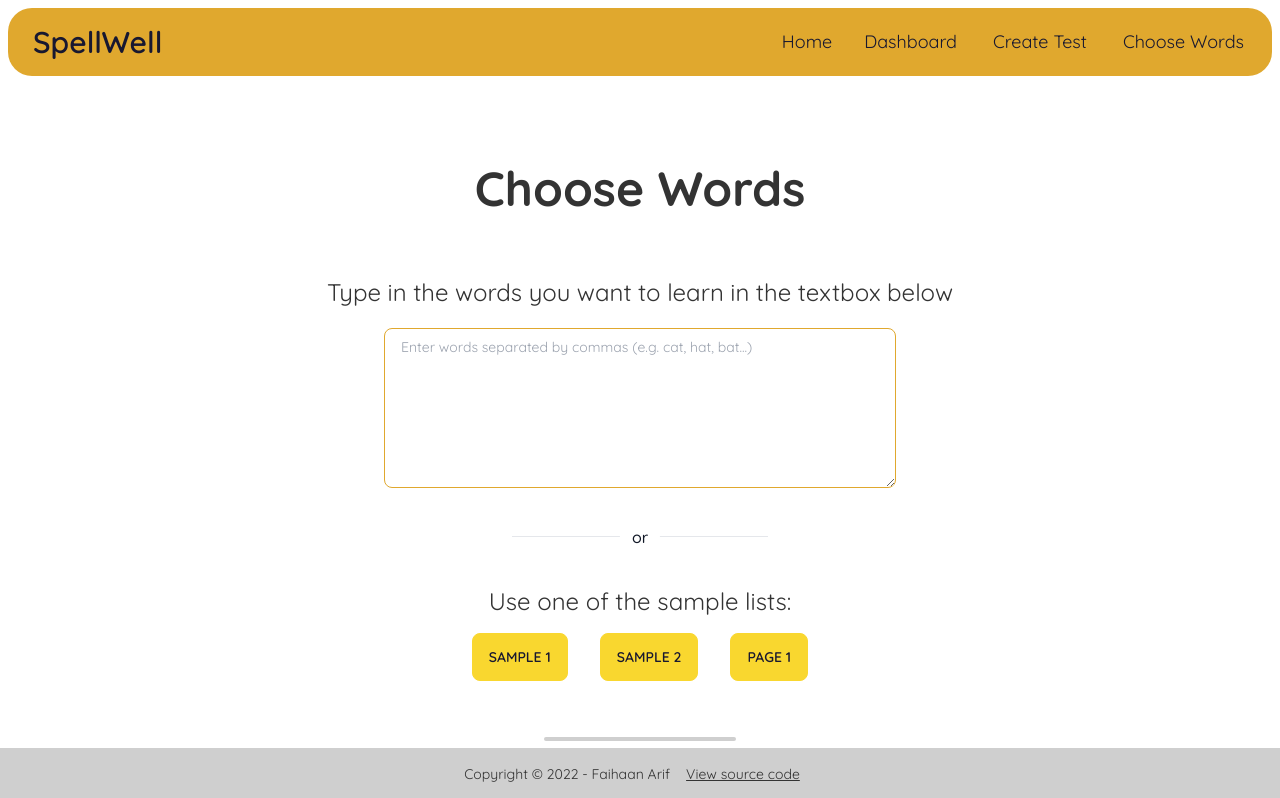
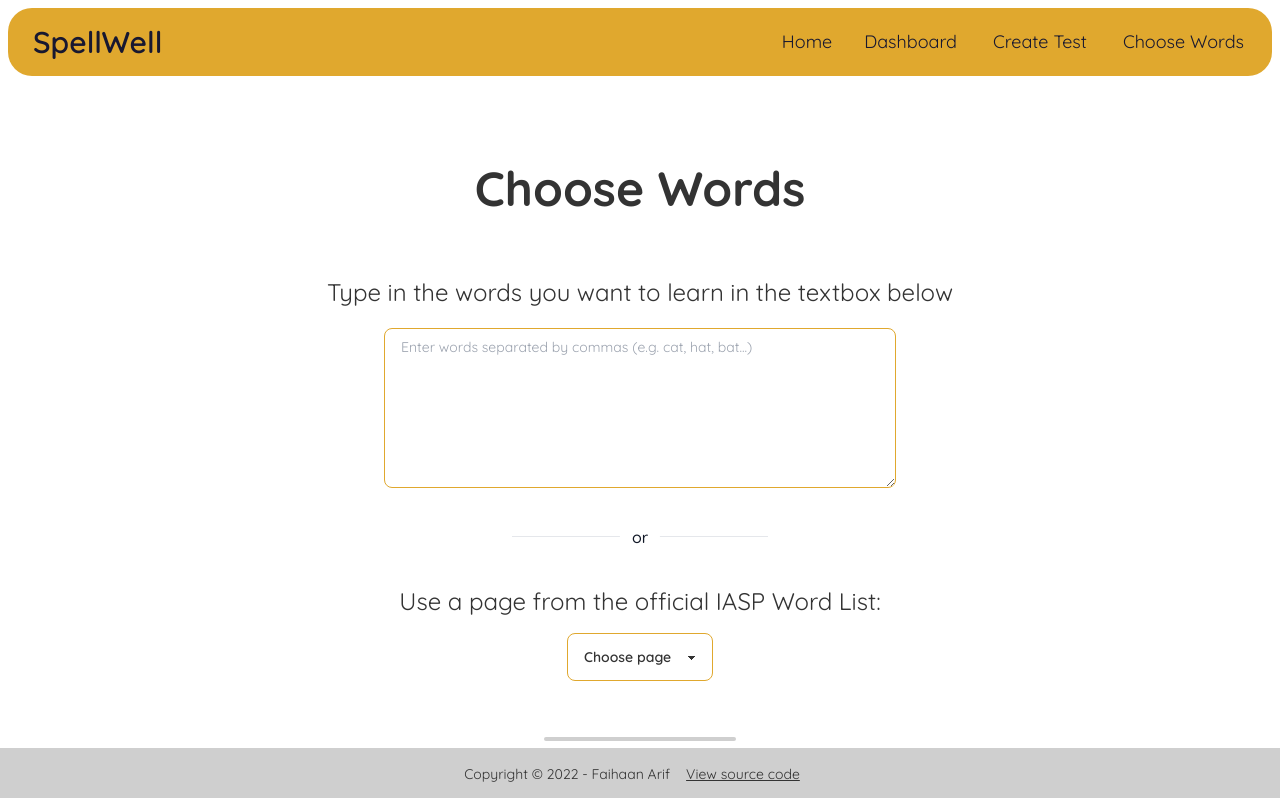
Before and after one commit to farif1234/spell-quiz, a React (Vite) app: page /words in a window 1280 px wide. Shown: the top 798 px of the page. Built offline with nearby package versions, Linux system fonts and the light colour scheme.

Commit message:
added official word list

```diff
--- a/src/components/ChooseWords.jsx
+++ b/src/components/ChooseWords.jsx
@@ -3,6 +3,19 @@ import { AiFillWarning } from "react-icons/ai";
 import { p1, p2, p3, p4, p5, p6, p7, p8, p9, p10 } from "../wordData";
 
 const ChooseWords = ({ words, setWords, inp, setInp }) => {
+    const officalList = [p1, p2, p3, p4, p5, p6, p7, p8, p9, p10];
+    const pageList = {
+        p1: p1,
+        p2: p2,
+        p3: p3,
+        p4: p4,
+        p5: p5,
+        p6: p6,
+        p7: p7,
+        p8: p8,
+        p9: p9,
+        p10: p10,
+    };
     const sample1 =
         "year, silver, toe, praise, acidic, vagabond, boats, identify, rings, wall, bear, triumph, innocent, innocent, rigid, conserve, resell, steal, steal, taboo, aquatic, wash, tangy, automatic, use, tent, surmise, view, overjoyed, nine, riddle, boy, welcome, operate, rings, swallow, boats";
     const sample2 =
@@ -19,7 +32,7 @@ const ChooseWords = ({ words, setWords, inp, setInp }) => {
 
     const setSample = (sample) => {
         setInp(sample);
-        setWords(sample);
+        handleChange(sample);
     };
 
     return (
@@ -48,27 +61,40 @@ const ChooseWords = ({ words, setWords, inp, setInp }) => {
                         </span>
                     </div>
                     <p className=" self-center text-2xl">
-                        Use one of the sample lists:
+                        Use a page from the{" "}
+                        <a href="https://www.iasp.org/wp-content/uploads/2019/05/SpellSrWordList.pdf">
+                            official IASP Word List
+                        </a>
+                        :
                     </p>
                     <div className=" flex flex-row gap-8">
-                        <button
-                            onClick={() => setSample(sample1)}
-                            className=" btn btn-secondary"
+                        <select
+                            onChange={(e) => {
+                                setInp(pageList[e.target.value].join(", "));
+                                setWords(pageList[e.target.value]);
+                            }}
+                            className="select select-primary w-full max-w-xs"
                         >
-                            Sample 1
-                        </button>
-                        <button
-                            onClick={() => setSample(sample2)}
-                            className=" btn btn-secondary"
-                        >
-                            Sample 2
-                        </button>
-                        <button
+                            <option value="none" disabled selected>
+                                Choose page
+                            </option>
+                            <option value="p1">Page 1</option>
+                            <option value="p2">Page 2</option>
+                            <option value="p3">Page 3</option>
+                            <option value="p4">Page 4</option>
+                            <option value="p5">Page 5</option>
+                            <option value="p6">Page 6</option>
+                            <option value="p7">Page 7</option>
+                            <option value="p8">Page 8</option>
+                            <option value="p9">Page 9</option>
+                            <option value="p10">Page 10</option>
+                        </select>
+                        {/* <button
                             onClick={() => setSample(p1)}
                             className=" btn btn-secondary"
                         >
                             Page 1
-                        </button>
+                        </button> */}
                     </div>
                     <hr class="my-4 mx-auto w-48 h-1 rounded border-0 md:my-10 bg-base-300" />
                     <button
--- a/src/components/CreateTest.jsx
+++ b/src/components/CreateTest.jsx
@@ -2,6 +2,7 @@ import React, { useRef, useState } from "react";
 import { FaPlayCircle } from "react-icons/fa";
 import { ImVolumeDecrease, ImVolumeIncrease } from "react-icons/im";
 
+// shuffle array function when random order is selected
 function shuffle(array) {
     let currentIndex = array.length,
         randomIndex;
```
